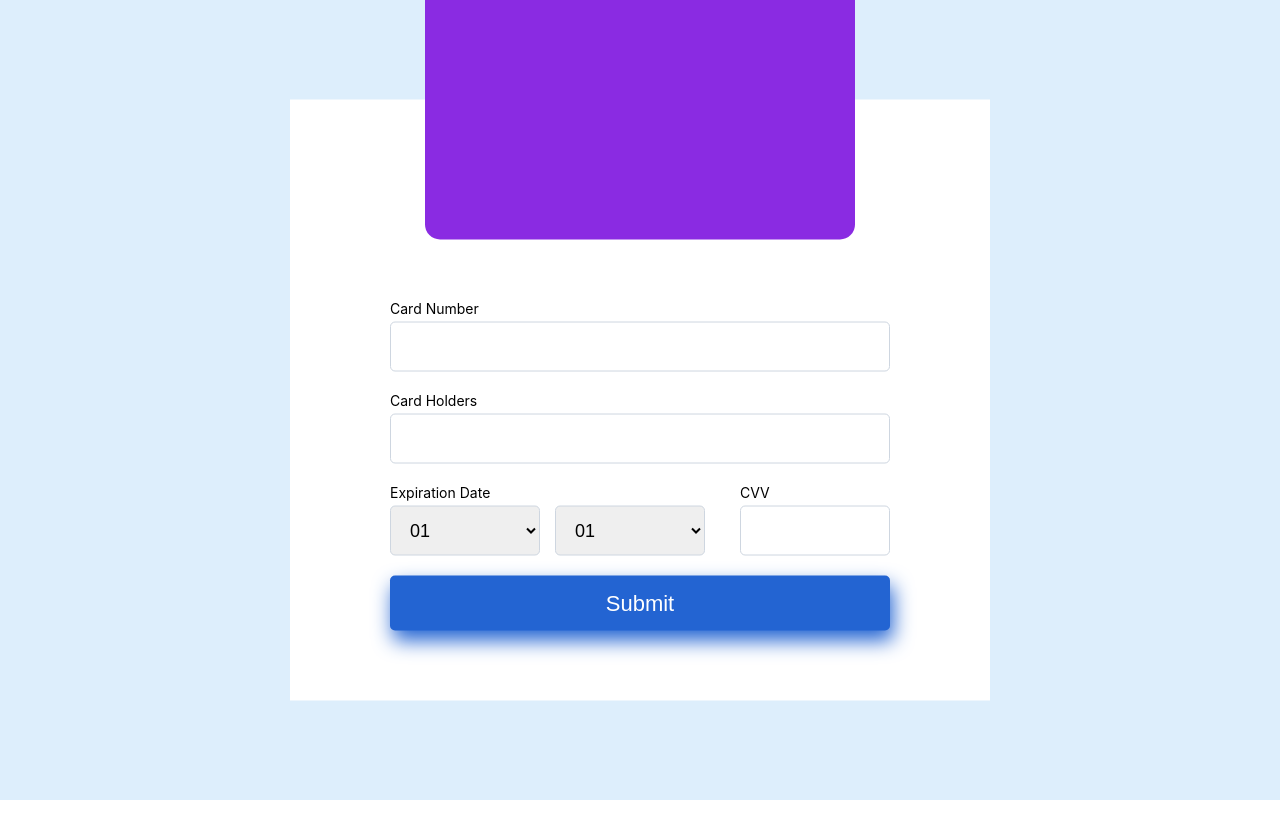
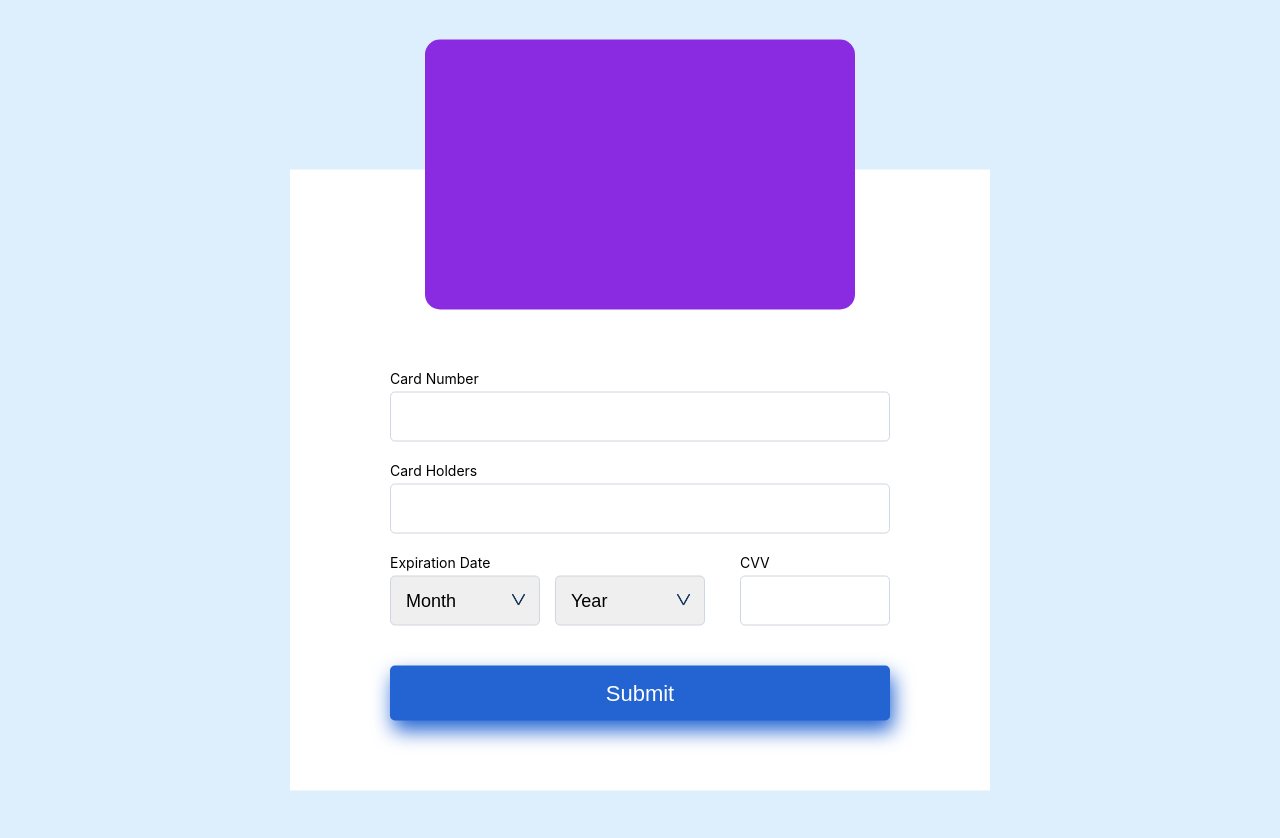
Before and after one commit to shogi9x9/interactive-form, a React (Create React App) app: page / in a window 1280 px wide. Shown: the top 838 px of the page. Before the commit the page ends 800 px from the top, so only its background shows below. Built offline with nearby package versions, Linux system fonts and the light colour scheme.

Commit message:
Updated select box styles

```diff
--- a/src/App.css
+++ b/src/App.css
@@ -1,6 +1,20 @@
+html,
+body,
+#root,
+.App {
+  min-height: 100vh;
+}
+
 .App {
   text-align: center;
   background-color: #ddeefc;
   margin: 0;
-  height: 100vh;
+  position: relative;
 }
+
+.AppBody {
+  position: relative;
+  height: auto;
+  padding-top: 75%;
+  content: "";
+}
--- a/src/App.tsx
+++ b/src/App.tsx
@@ -5,7 +5,9 @@ import CreditForm from './components/creditForm';
 function App() {
   return (
     <div className="App">
-      <CreditForm />
+      <div className='AppBody'>
+        <CreditForm />
+      </div>
     </div>
   );
 }
--- a/src/components/form.scss
+++ b/src/components/form.scss
@@ -5,6 +5,7 @@ $fs-btn: 22px;
 $bc-input: #ced6e0;
 $bc-input-hover: #3d9cff;
 $bc-btn: #2364d2;
+$bc-select: #1a3b5d;
 
 .p-creditCardForm {
   width: 700px;
@@ -65,6 +66,40 @@ $bc-btn: #2364d2;
   }
 }
 
+.p-form__selectBox {
+  display: inline-block;
+  position: relative;
+  &.-mr15 {
+    margin-right: 15px;
+  }
+  &::before {
+    content: "";
+    width: 13px;
+    height: 0px;
+    border-bottom: 2px solid $bc-select;
+    position: absolute;
+    right: 18px;
+    top: 23px;
+    display: block;
+    transform: rotate(60deg);
+    border-radius: 1px;
+    z-index: 1;
+  }
+  &::after {
+    content: "";
+    width: 13px;
+    height: 0px;
+    border-top: 2px solid $bc-select;
+    position: absolute;
+    right: 12px;
+    top: 23px;
+    display: block;
+    transform: rotate(-60deg);
+    border-radius: 1px;
+    z-index: 1;
+  }
+}
+
 .p-form__select {
   font-size: $fs-input;
   width: 100%;
@@ -73,13 +108,12 @@ $bc-btn: #2364d2;
   border: 1px solid $bc-input;
   transition: border 0.5s ease;
   padding: 5px 30px 5px 15px;
-  display: inline-block;
   box-sizing: border-box;
+  position: relative;
+  appearance: none;
+  -webkit-appearance: none;
   &.-w150 {
     width: 150px;
-  }
-  &.-mr15 {
-    margin-right: 15px;
   }
   &:focus,
   &:hover {
@@ -97,6 +131,7 @@ $bc-btn: #2364d2;
   height: 55px;
   font-size: $fs-btn;
   box-shadow: 3px 10px 20px 0px $bc-btn;
+  margin-top: 20px;
   cursor: pointer;
   &:focus,
   &:active {
--- a/src/components/form.tsx
+++ b/src/components/form.tsx
@@ -29,6 +29,24 @@ export default class Form extends React.Component<{}, cardState> {
   }
 
   render() {
+
+    const monthOptions = [];
+    for (let i = 1; i <= 12; i++) {
+      monthOptions.push(
+      <option value={i} key={`month_${i}`}>{i.toString().padStart(2, '0')}</option>
+      )
+    };
+    monthOptions.unshift(<option value={'null'} key={'month_null'} selected={true}>Month</option>)
+
+    const yearOptions = [];
+    const curr_year = new Date().getFullYear();
+    for (let i = curr_year; i < curr_year + 10; i++) {
+      yearOptions.push(
+        <option value={i} key={`year_${i}`}>{i.toString()}</option>
+      )
+    }
+    yearOptions.unshift(<option value={'null'} key={'year_null'} selected={true}>Year</option>)
+
     return (
       <div className='p-form'>
         <div className='p-form__group'>
@@ -43,12 +61,16 @@ export default class Form extends React.Component<{}, cardState> {
         <div className='p-form__group -flex'>
           <div className='p-form__subGroup -mr35'>
             <label htmlFor='expirationYear' className='p-form__label'>Expiration Date</label>
-            <select id='expirationMonth' className='p-form__select -w150 -mr15' placeholder='Month'>
-              <option value='1'>01</option>
-            </select>
-            <select id='expirationYear' className='p-form__select -w150' placeholder='Year'>
-              <option value='1'>01</option>
-            </select>
+            <div className='p-form__selectBox -mr15'>
+              <select id='expirationMonth' className='p-form__select -w150' placeholder='Month'>
+                {monthOptions}
+              </select>
+            </div>
+            <div className='p-form__selectBox'>
+              <select id='expirationYear' className='p-form__select -w150' placeholder='Year'>
+                {yearOptions}
+              </select>
+            </div>
           </div>
           <div className='p-form__subGroup'>
             <label htmlFor='cvv' className='p-form__label'>CVV</label>
```
